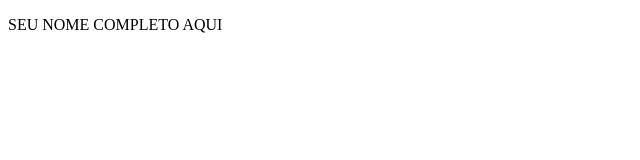
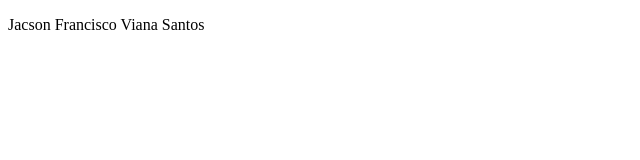
Before and after one commit to jfvs013/atividadeweb1, a plain HTML site: page index.html in a window 1280 px wide. Shown: the full height of the page, 0-640 px from the left. Drawn offline with Linux system fonts and the light colour scheme.

Commit message:
Update index.html

```diff
--- a/index.html
+++ b/index.html
@@ -6,6 +6,6 @@
     <link rel="stylesheet" href="estilo.css">
 </head>
 <body>
-    <p>SEU NOME COMPLETO AQUI</p>
+    <p>Jacson Francisco Viana Santos</p>
 </body>
 </html>
```
